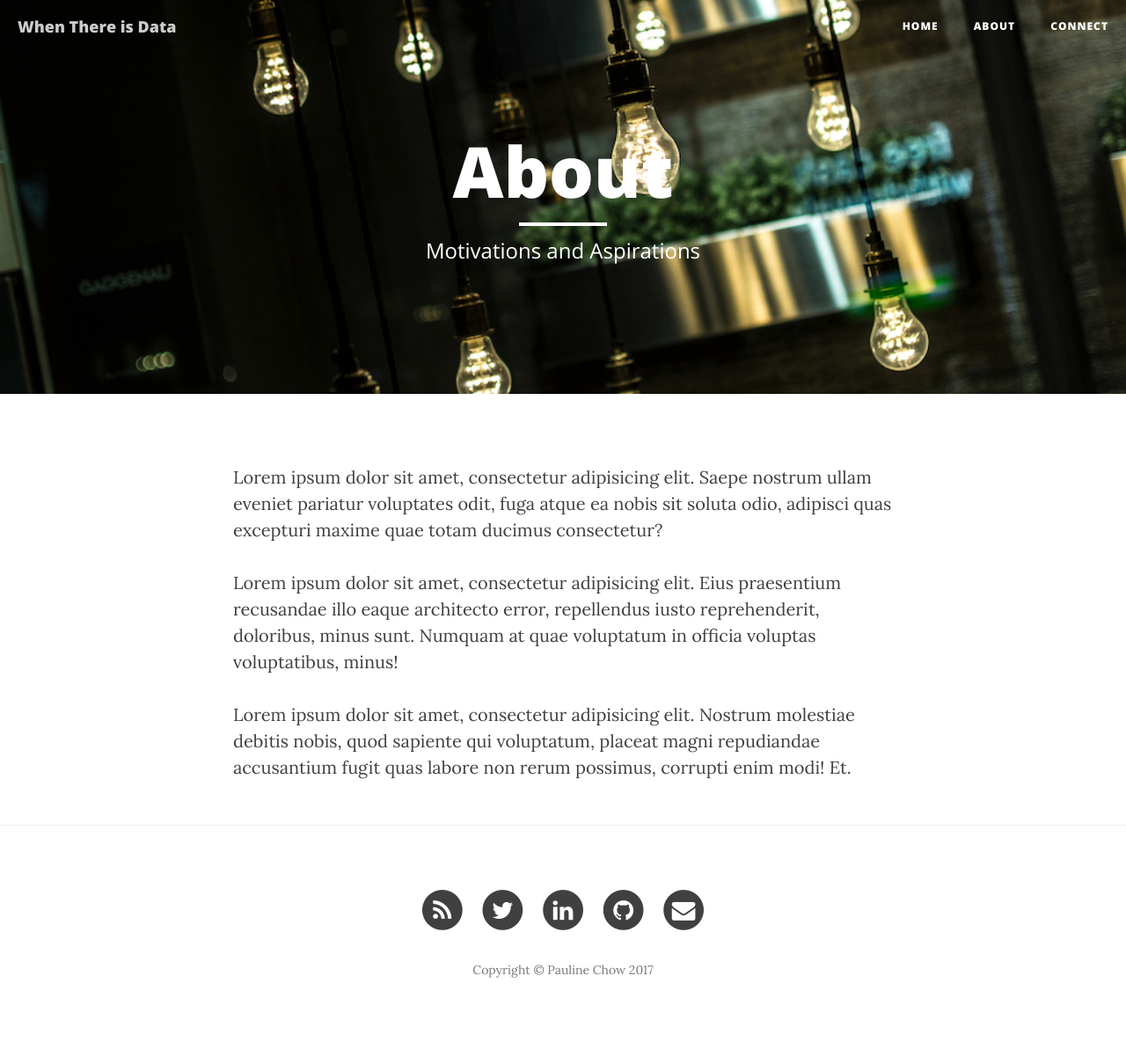
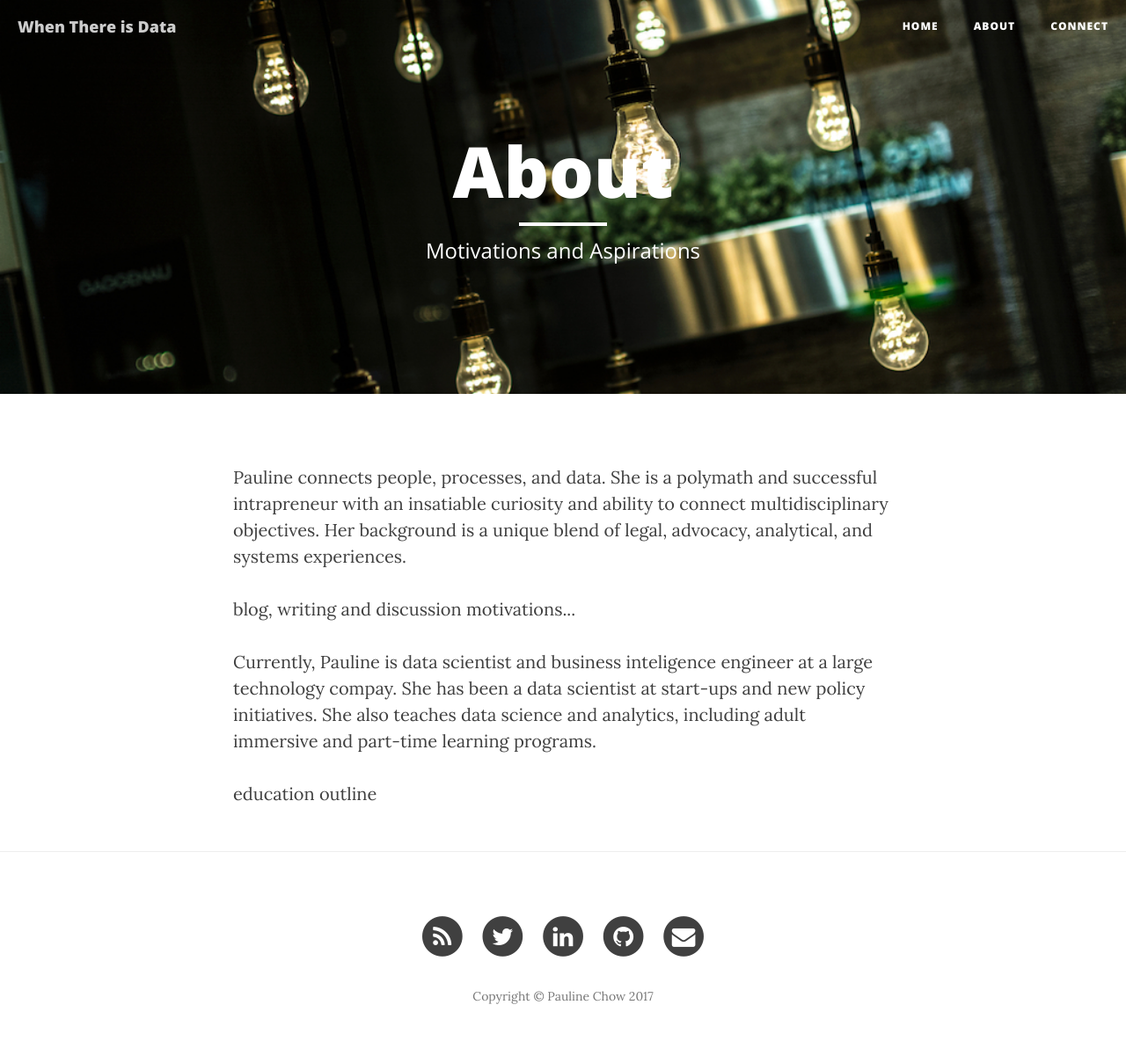
Before and after one commit to PowChow/powchow.github.io, a Jekyll site: the page built from about.html, in a window 1280 px wide. Shown: the whole page at 88% size. Built offline with Jekyll 4.4.1, drawn with Linux system fonts in a browser that asks for light colours; nearby versions of some CDN libraries; before the commit the page ends 1179 px from its top, so only the background shows below that.

Commit message:
added about details

```diff
--- a/about.html
+++ b/about.html
@@ -5,8 +5,10 @@ description: "Motivations and Aspirations"
 header-img: "img/about-bg.jpg"
 ---
 
-<p>Lorem ipsum dolor sit amet, consectetur adipisicing elit. Saepe nostrum ullam eveniet pariatur voluptates odit, fuga atque ea nobis sit soluta odio, adipisci quas excepturi maxime quae totam ducimus consectetur?</p>
+<p> Pauline connects people, processes, and data. She is a polymath and successful intrapreneur with an insatiable curiosity and ability to connect multidisciplinary objectives. Her background is a unique blend of legal, advocacy, analytical, and systems experiences.</p>
 
-<p>Lorem ipsum dolor sit amet, consectetur adipisicing elit. Eius praesentium recusandae illo eaque architecto error, repellendus iusto reprehenderit, doloribus, minus sunt. Numquam at quae voluptatum in officia voluptas voluptatibus, minus!</p>
+<p>blog, writing and discussion motivations...</p>
 
-<p>Lorem ipsum dolor sit amet, consectetur adipisicing elit. Nostrum molestiae debitis nobis, quod sapiente qui voluptatum, placeat magni repudiandae accusantium fugit quas labore non rerum possimus, corrupti enim modi! Et.</p>
+<p>Currently, Pauline is data scientist and business inteligence engineer at a large technology compay. She has been a data scientist at start-ups and new policy initiatives. She also teaches data science and analytics, including adult immersive and part-time learning programs.</p>
+
+<p>education outline</p>
```
